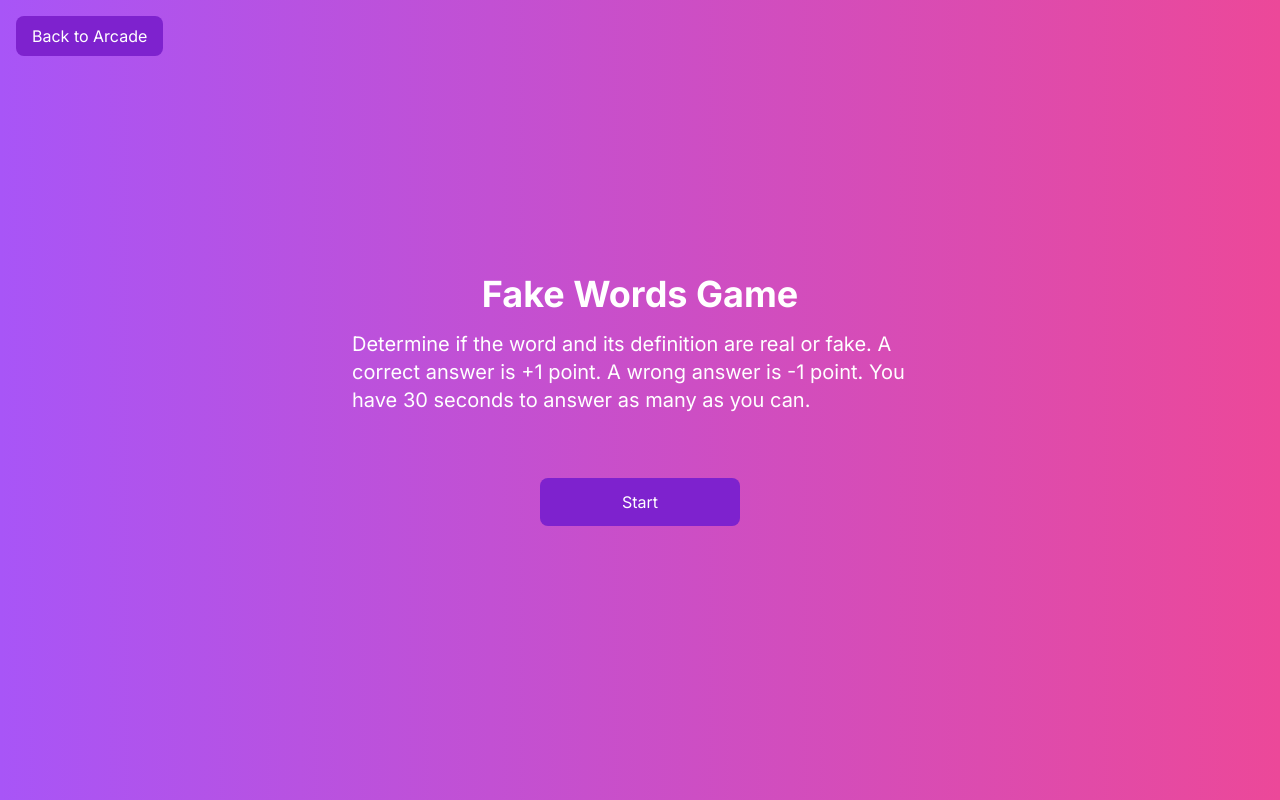
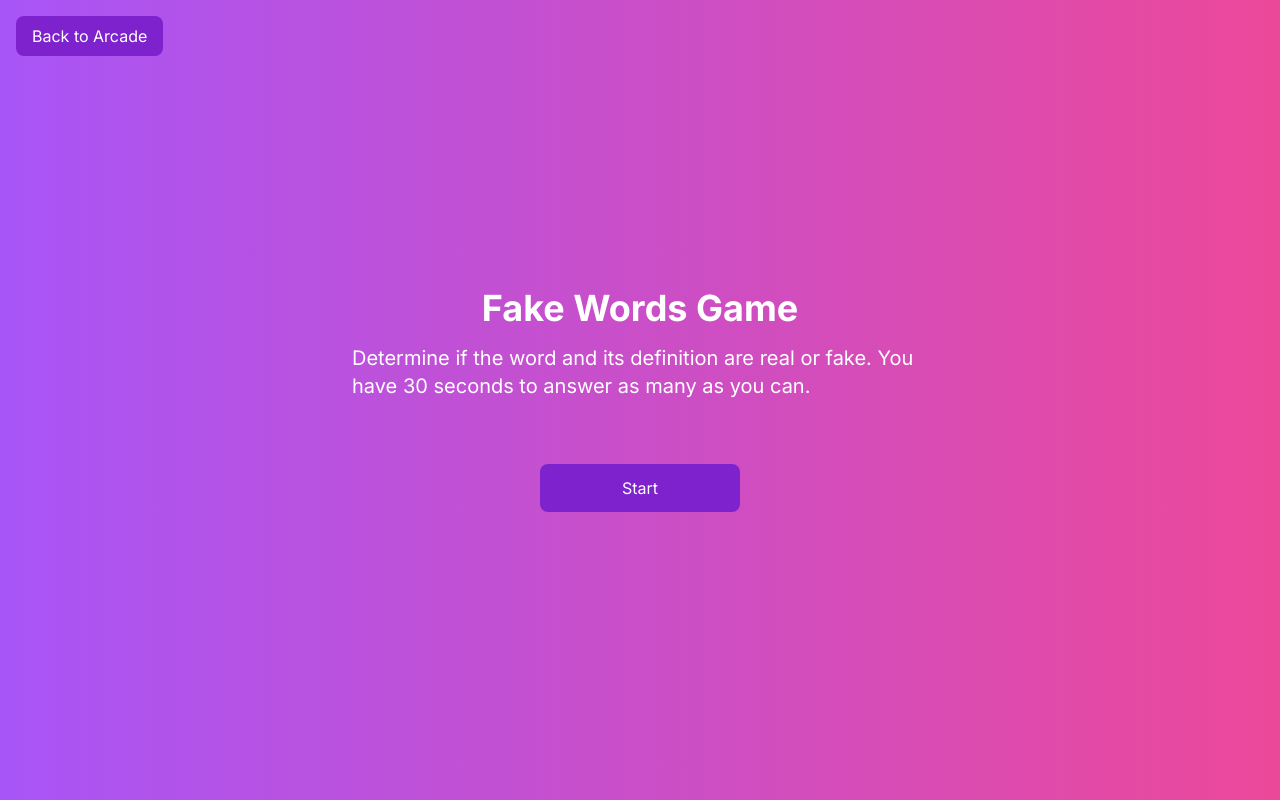
Before and after one commit to daltyboy11/wordcade, a Next.js app: page /games/fake-words in a window 1280 px wide. Built offline with nearby package versions, Linux system fonts and the light colour scheme.

Commit message:
update app descriptions

```diff
--- a/app/games/antonyms/page.tsx
+++ b/app/games/antonyms/page.tsx
@@ -31,9 +31,8 @@ export default function Antonyms() {
         <div className="text-center">
           <h1 className="text-4xl font-bold mb-4">Antonyms Game</h1>
           <p className="text-xl mb-8 max-w-xl mx-auto text-left">
-            Choose the correct antonym for each word. A correct answer is +1
-            point. A wrong answer is -1 point. You have 30 seconds to answer as
-            many as you can.
+            Choose the correct antonym for each word. You have 30 seconds to
+            answer as many as you can.
           </p>
           <Button
             onClick={startGame}
--- a/app/games/fake-words/page.tsx
+++ b/app/games/fake-words/page.tsx
@@ -31,9 +31,8 @@ export default function FakeWords() {
         <div className="text-center">
           <h1 className="text-4xl font-bold mb-4">Fake Words Game</h1>
           <p className="text-xl mb-8 max-w-xl mx-auto text-left">
-            Determine if the word and its definition are real or fake. A correct
-            answer is +1 point. A wrong answer is -1 point. You have 30 seconds
-            to answer as many as you can.
+            Determine if the word and its definition are real or fake. You have
+            30 seconds to answer as many as you can.
           </p>
           <Button
             onClick={startGame}
--- a/app/games/synonyms/page.tsx
+++ b/app/games/synonyms/page.tsx
@@ -31,9 +31,8 @@ export default function Synonyms() {
         <div className="text-center">
           <h1 className="text-4xl font-bold mb-4">Synonyms Game</h1>
           <p className="text-xl mb-8 max-w-xl mx-auto text-left">
-            Choose the correct synonym for each word. A correct answer is +1
-            point. A wrong answer is -1 point. You have 30 seconds to answer as
-            many as you can.
+            Choose the correct synonym for each word. You have 30 seconds to
+            answer as many as you can.
           </p>
           <Button
             onClick={startGame}
--- a/app/games/who-said-it/page.tsx
+++ b/app/games/who-said-it/page.tsx
@@ -31,8 +31,8 @@ export default function WhoSaidIt() {
         <div className="text-center">
           <h1 className="text-4xl font-bold mb-4">Who Said It?</h1>
           <p className="text-xl mb-8 max-w-xl mx-auto text-left">
-            Guess the originator of the quote. You have 30 seconds to answer as
-            many as you can.
+            Guess the quote author. You have 30 seconds to answer as many as you
+            can.
           </p>
           <Button
             onClick={startGame}
```
